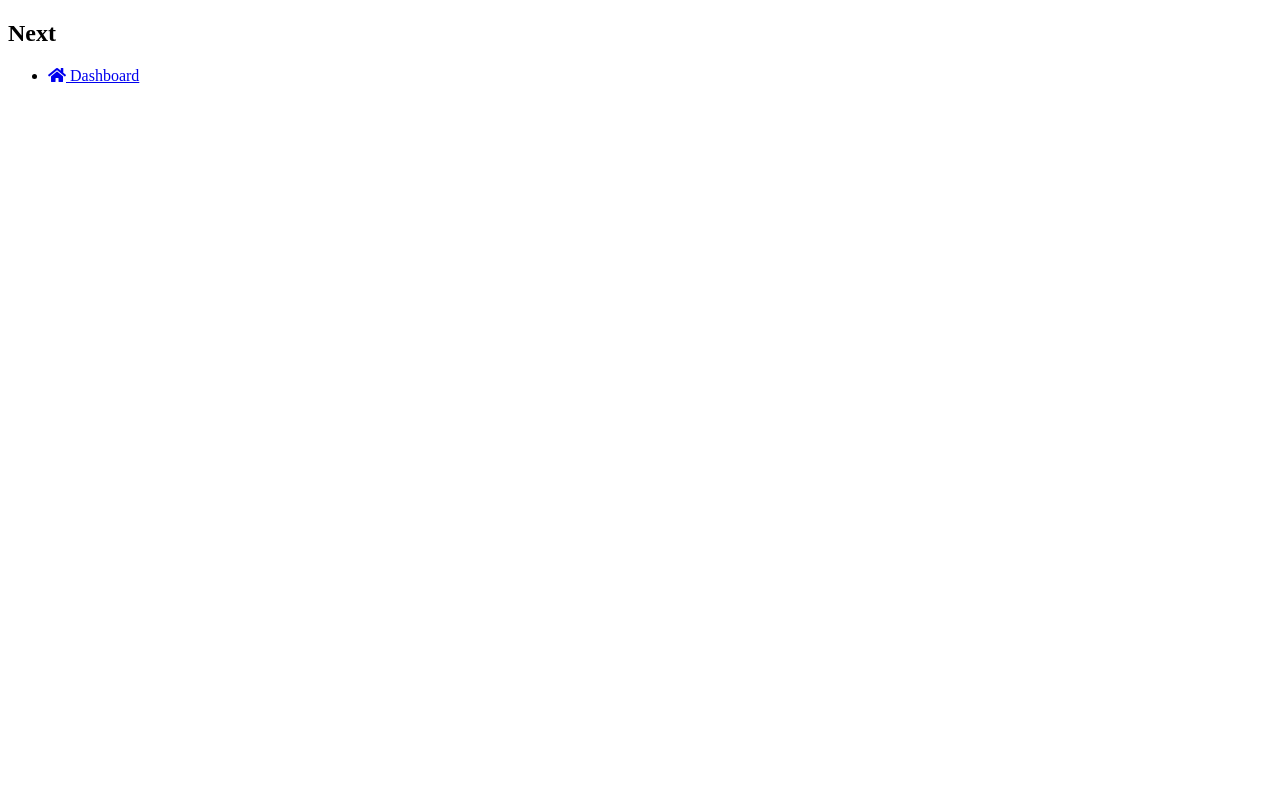
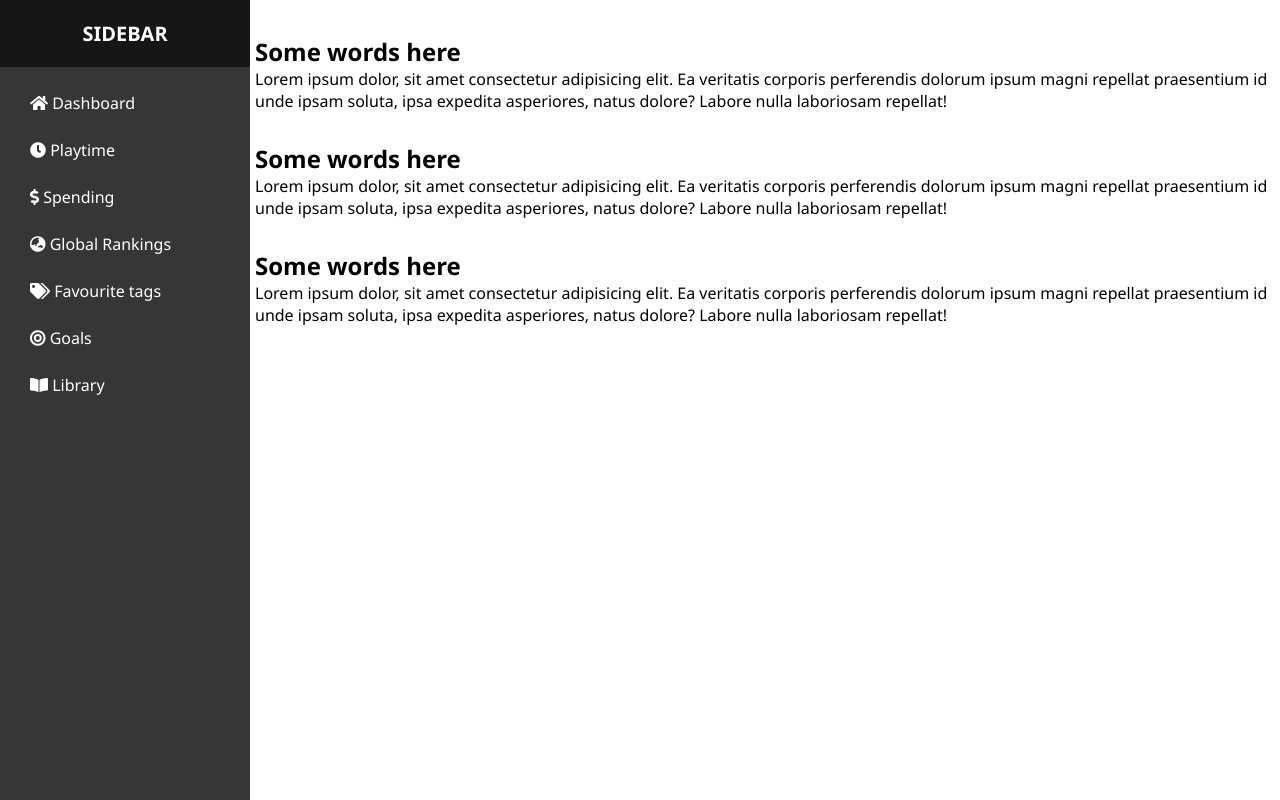
Before and after one commit to maxakadem1/comp3020_project, a plain HTML site: page index.html in a window 1280 px wide. Drawn offline with Linux system fonts and the light colour scheme.

Commit message:
Added navigation bar on the left
It is not done, but rough part is done

```diff
--- a/index.html
+++ b/index.html
@@ -1,27 +1,94 @@
 <!DOCTYPE html>
 <html lang="en">
   <head>
-    <meta charset="UTF-8">
-    <meta http-equiv="X-UA-Compatible" content="IE=edge">
-    <meta name="viewport" content="width=device-width, initial-scale=1.0">
-    <link rel="stylesheet" href="style.css">
-    <link rel="stylesheet" href="/css/all.css">
+    <meta charset="UTF-8" />
+    <meta http-equiv="X-UA-Compatible" content="IE=edge" />
+    <meta name="viewport" content="width=device-width, initial-scale=1.0" />
+    <link rel="stylesheet" href="style.css" />
+    <link rel="stylesheet" href="/css/all.css" />
     <title>3020 Project</title>
   </head>
 
   <body>
     <!---Naviagtion left side menu-->
-    <div class = "sidebar">
-        <h2>Next</h2>
-        <ul class = "nav">
+    <div class="sidebar">
+      <h2>Sidebar</h2>
+      <ul class="nav">
+        <!--Dashboard button-->
         <li>
           <a href="#">
             <i class="fas fa-home"></i>
             <span>Dashboard</span>
           </a>
         </li>
+        <!--Playtime button-->
+        <li>
+          <a href="#">
+            <i class="fas fa-clock"></i>
+            <span>Playtime</span>
+          </a>
+        </li>
+        <!--Spending button-->
+        <li>
+          <a href="#">
+            <i class="fas fa-dollar-sign"></i>
+            <span>Spending</span>
+          </a>
+        </li>
+        <!--Rankings button-->
+        <li>
+          <a href="#">
+            <i class="fas fa-globe-asia"></i>
+            <span>Global Rankings</span>
+          </a>
+        </li>
+        <!--Tags button-->
+        <li>
+          <a href="#">
+            <i class="fas fa-tags"></i>
+            <span>Favourite tags</span>
+          </a>
+        </li>
+        <!--Goals button-->
+        <li>
+          <a href="#">
+            <i class="fas fa-bullseye"></i>
+            <span>Goals</span>
+          </a>
+        </li>
+        <!--Library button-->
+        <li>
+          <a href="#">
+            <i class="fas fa-book-open"></i>
+            <span>Library</span>
+          </a>
+        </li>
       </ul>
     </div>
     <!--Navigation left side menu end-->
+
+    <div class="main">
+      <h2>Some words here</h2>
+      <p>
+        Lorem ipsum dolor, sit amet consectetur adipisicing elit. Ea veritatis
+        corporis perferendis dolorum ipsum magni repellat praesentium id unde
+        ipsam soluta, ipsa expedita asperiores, natus dolore? Labore nulla
+        laboriosam repellat!
+      </p>
+      <h2>Some words here</h2>
+      <p>
+        Lorem ipsum dolor, sit amet consectetur adipisicing elit. Ea veritatis
+        corporis perferendis dolorum ipsum magni repellat praesentium id unde
+        ipsam soluta, ipsa expedita asperiores, natus dolore? Labore nulla
+        laboriosam repellat!
+      </p>
+      <h2>Some words here</h2>
+      <p>
+        Lorem ipsum dolor, sit amet consectetur adipisicing elit. Ea veritatis
+        corporis perferendis dolorum ipsum magni repellat praesentium id unde
+        ipsam soluta, ipsa expedita asperiores, natus dolore? Labore nulla
+        laboriosam repellat!
+      </p>
+    </div>
   </body>
 </html>
--- a/style.css
+++ b/style.css
@@ -0,0 +1,55 @@
+*{
+    margin: 0;
+    padding: 0;
+    text-decoration: none;
+}
+
+body{
+    box-sizing: border-box;
+    font-family: 'Segoe UI', Tahoma, Geneva, Verdana, sans-serif;
+
+}
+
+.sidebar{
+    position: fixed;
+    background: #363636;
+    width: 250px;
+    height: 100%;
+    top: 0;
+    left: 0;
+    z-index: 1;
+}
+
+.sidebar h2{
+    text-align: center;
+    font-size: 20px;
+    text-transform: uppercase;
+    color: #ffffff;
+    background: #161616 ;
+    padding: 20px;
+    font-weight: bold;
+}
+
+.sidebar ul li{
+    margin: 25px 0;
+}
+
+.sidebar ul li a{
+    color: #ffffff;
+    padding: 0 30px;
+}
+
+.sidebar ul li a:hover{
+    color: #f79400;
+    margin-left: 20px;
+    transition: 0.4s;
+}
+
+.main{
+    margin-left: 250px;
+    padding: 5px;
+}
+
+.main h2{
+    margin-top: 30px;
+}
```
Also changed, not shown: README.md. Lines whose indentation alone changed are shown as unchanged.
